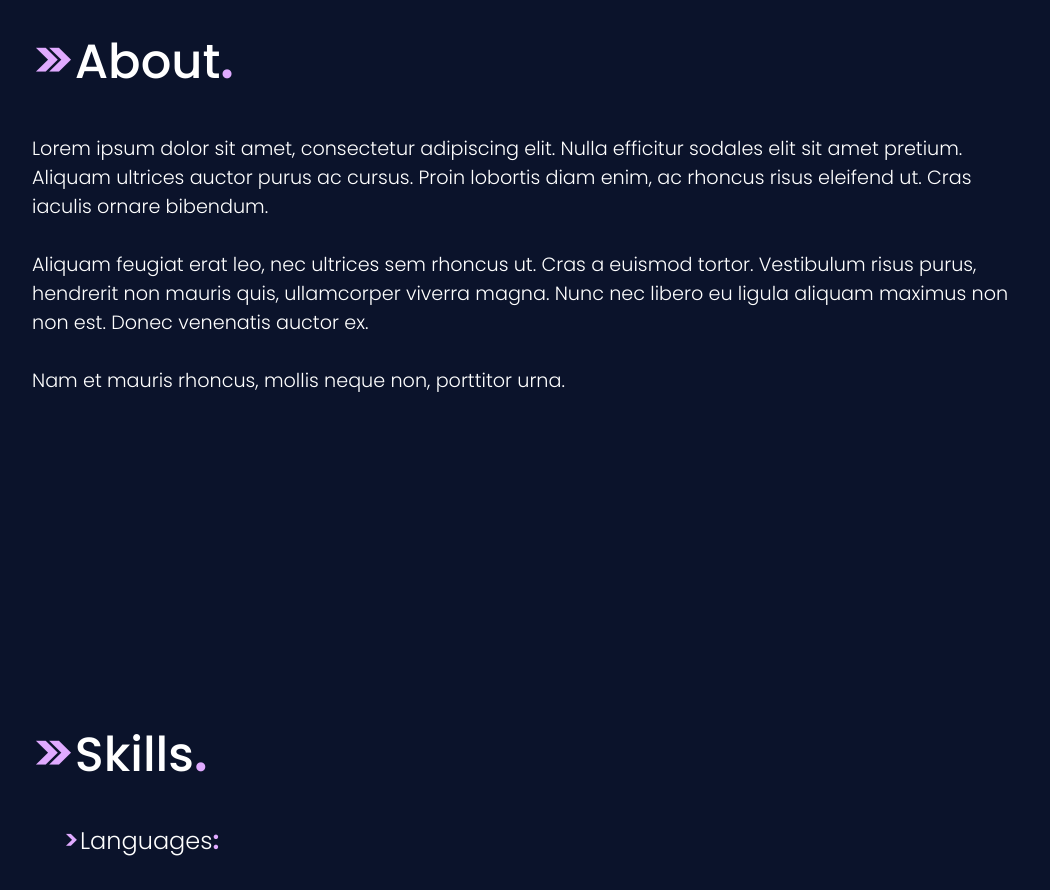
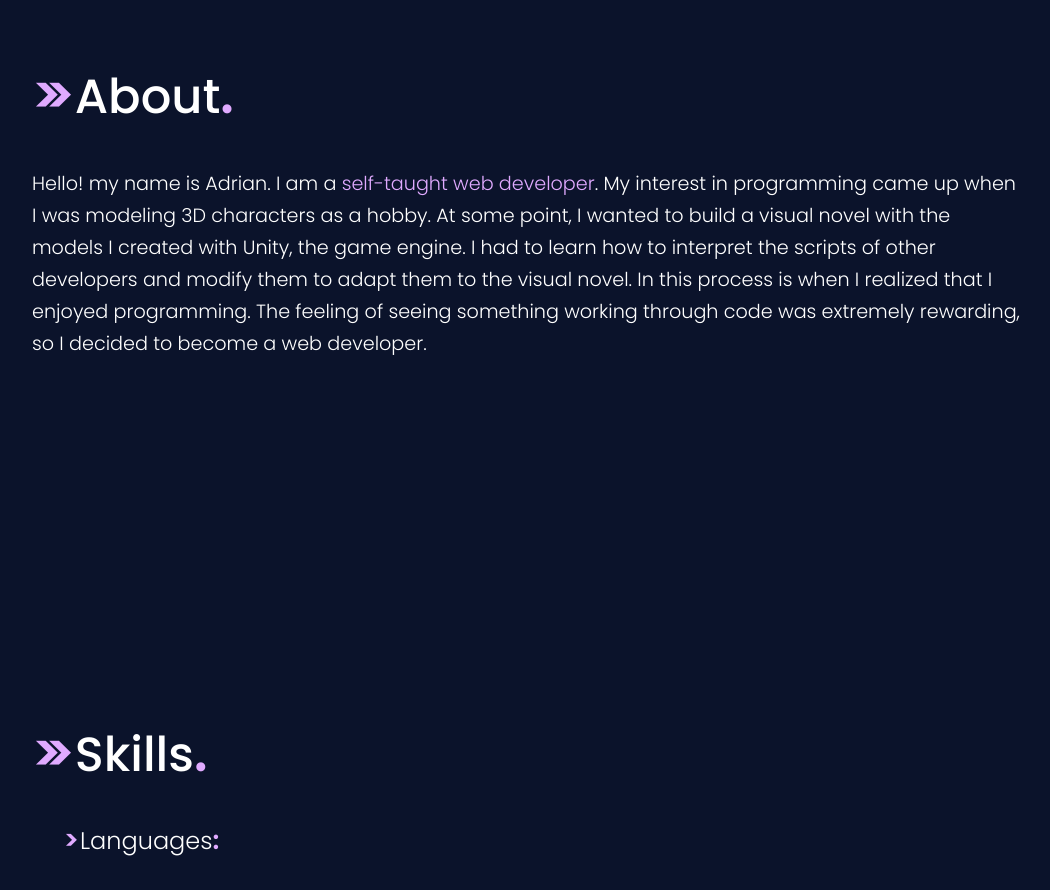
Before and after one commit to adrianhm13/portfolio, a React (Create React App) app: page / in a window 1280 px wide. Shown: the part 1020-1910 px from the top of the page, without its empty margins (112-1162 px from the left). Built offline with nearby package versions, Linux system fonts and the light colour scheme.

Commit message:
Added information in About page

```diff
--- a/src/pages/About/index.tsx
+++ b/src/pages/About/index.tsx
@@ -7,17 +7,14 @@ export default function About() {
     <Section id="About">
       <PageTitle title="About" />
       <Styled.Text>
-        Lorem ipsum dolor sit amet, consectetur adipiscing elit. Nulla efficitur
-        sodales elit sit amet pretium. Aliquam ultrices auctor purus ac cursus.
-        Proin lobortis diam enim, ac rhoncus risus eleifend ut. Cras iaculis
-        ornare bibendum. <br />
-        <br />
-        Aliquam feugiat erat leo, nec ultrices sem rhoncus ut. Cras a euismod
-        tortor. Vestibulum risus purus, hendrerit non mauris quis, ullamcorper
-        viverra magna. Nunc nec libero eu ligula aliquam maximus non non est.
-        Donec venenatis auctor ex. <br />
-        <br />
-        Nam et mauris rhoncus, mollis neque non, porttitor urna.
+        Hello! my name is Adrian. I am a <span>self-taught web developer</span>.
+        My interest in programming came up when I was modeling 3D characters as
+        a hobby. At some point, I wanted to build a visual novel with the models
+        I created with Unity, the game engine. I had to learn how to interpret
+        the scripts of other developers and modify them to adapt them to the
+        visual novel. In this process is when I realized that I enjoyed
+        programming. The feeling of seeing something working through code was
+        extremely rewarding, so I decided to become a web developer.
       </Styled.Text>
     </Section>
   );
--- a/src/pages/About/styled.ts
+++ b/src/pages/About/styled.ts
@@ -1,7 +1,6 @@
 import styled from "@emotion/styled";
 
-export const Text = styled.p(
-    props => ({
-        ...props.theme.typography.paragraph
-    })
-)
+export const Text = styled.p((props) => ({
+  ...props.theme.typography.paragraph,
+  lineHeight: "2rem",
+}));
```
Also changed, not shown: 1 other file (tests, documents, lock files or other folders).
